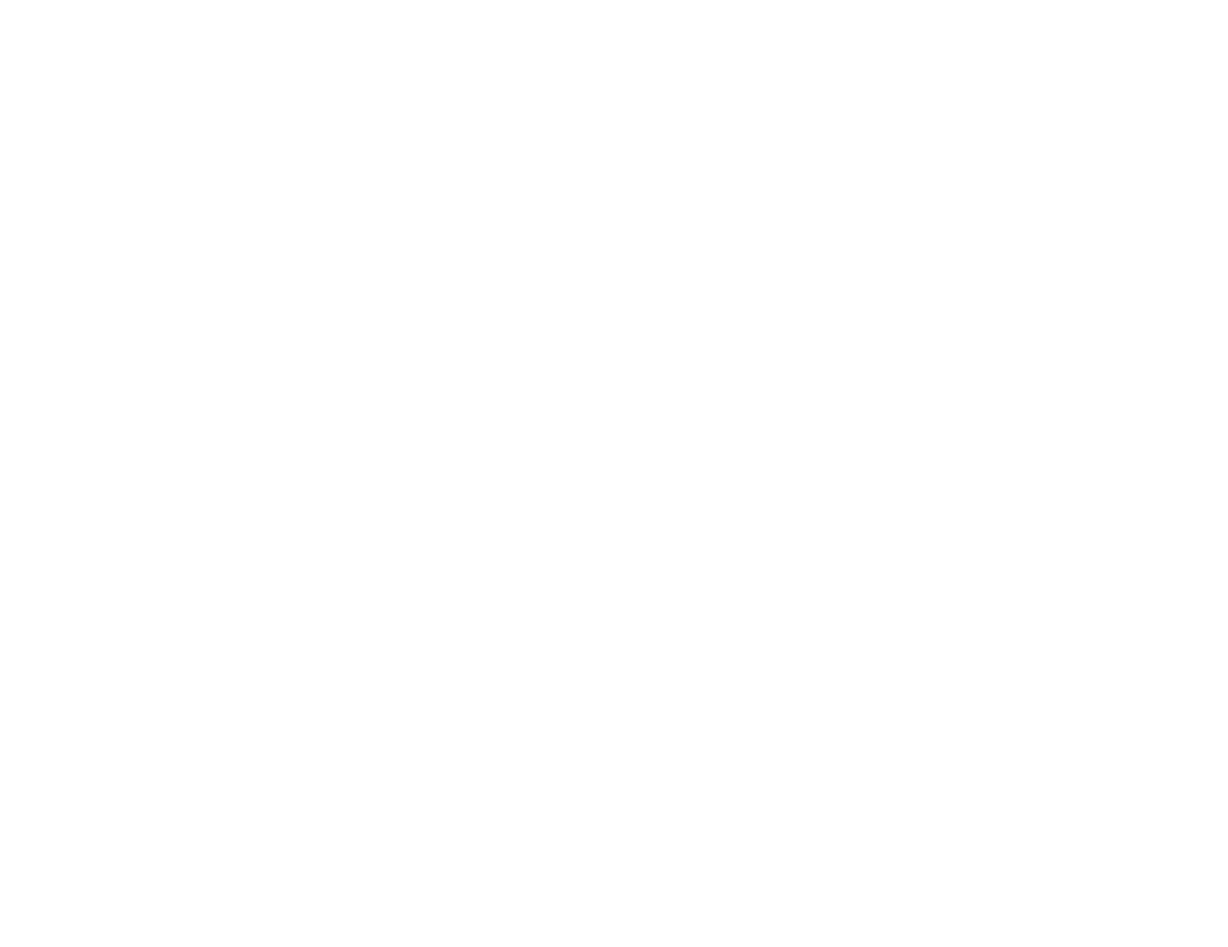
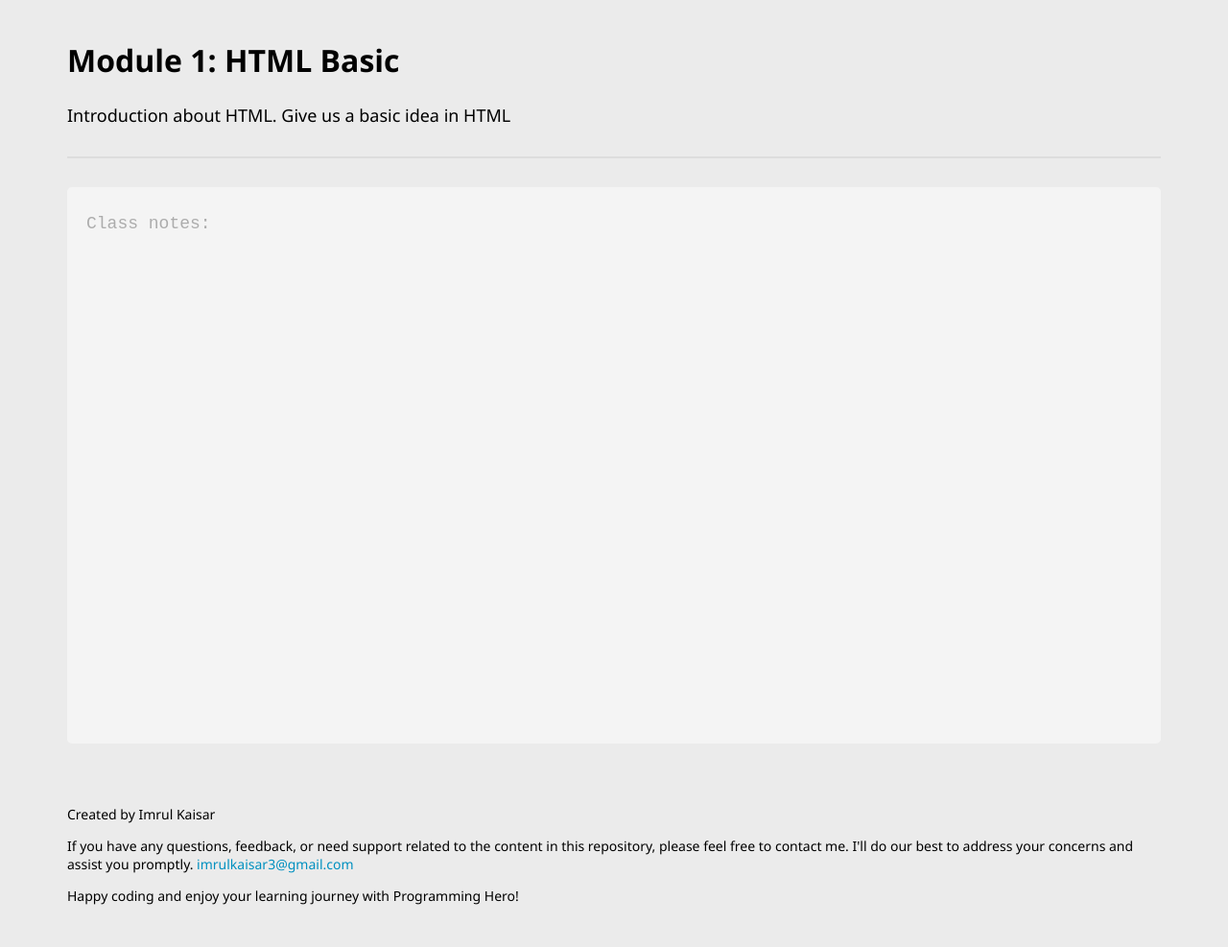
Before and after one commit to imrulkaisar/Programming-hero-classes, a plain HTML site: page Module-1-HTML-basic/index.html in a window 1280 px wide. Shown: the whole page at 96% size. Before the commit the page ends 800 px from the top, so only its background shows below. Drawn offline with Linux system fonts and the light colour scheme; files that its build step writes are made by us from their sources.

Commit message:
Add content on index.html and create other templates

```diff
--- a/Module-1-HTML-basic/index.html
+++ b/Module-1-HTML-basic/index.html
@@ -0,0 +1,33 @@
+<!DOCTYPE html>
+<html lang="en">
+<head>
+  <meta charset="UTF-8">
+  <meta name="viewport" content="width=device-width, initial-scale=1.0">
+  <title>Module 1: HTML basic</title>
+  <link rel="stylesheet" href="style.css">
+</head>
+<body>
+  <header class="container">
+    <h1 class="main-heading">Module 1: HTML basic</h1>
+    <p class="subheading">Introduction about HTML. Give us a basic idea in HTML</p>
+  </header>
+  <main class="container">
+    <article class="main-content">
+      <p class="content-heading">Class notes:</p>
+
+      <!-- Start adding text from here. -->
+
+
+
+
+      <!-- Stop adding text here -->
+    </article>
+  </main>
+  <footer class="container">
+    <p>Created by Imrul Kaisar </p>
+    <p>If you have any questions, feedback, or need support related to the content in this repository, please feel free to contact me. I'll do our best to address your concerns and assist you promptly. <a href="mailto:imrulkaisar3@gmail.com">imrulkaisar3@gmail.com</a></p>
+    <p>Happy coding and enjoy your learning journey with Programming Hero!</p>
+  </footer>
+
+</body>
+</html>
```
Also changed, not shown: Module-2-CSS-basic/index.html (+33 -0 lines), index.html (+10 -1 lines).
